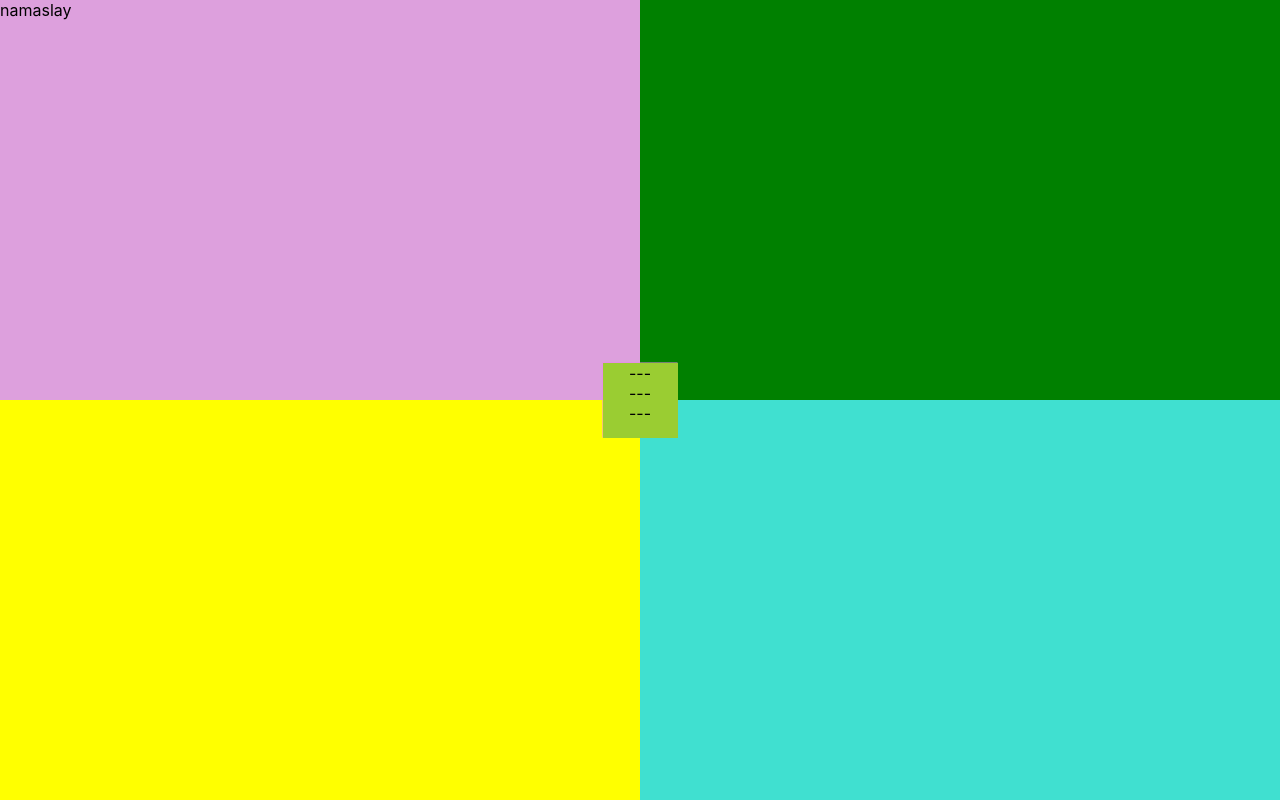
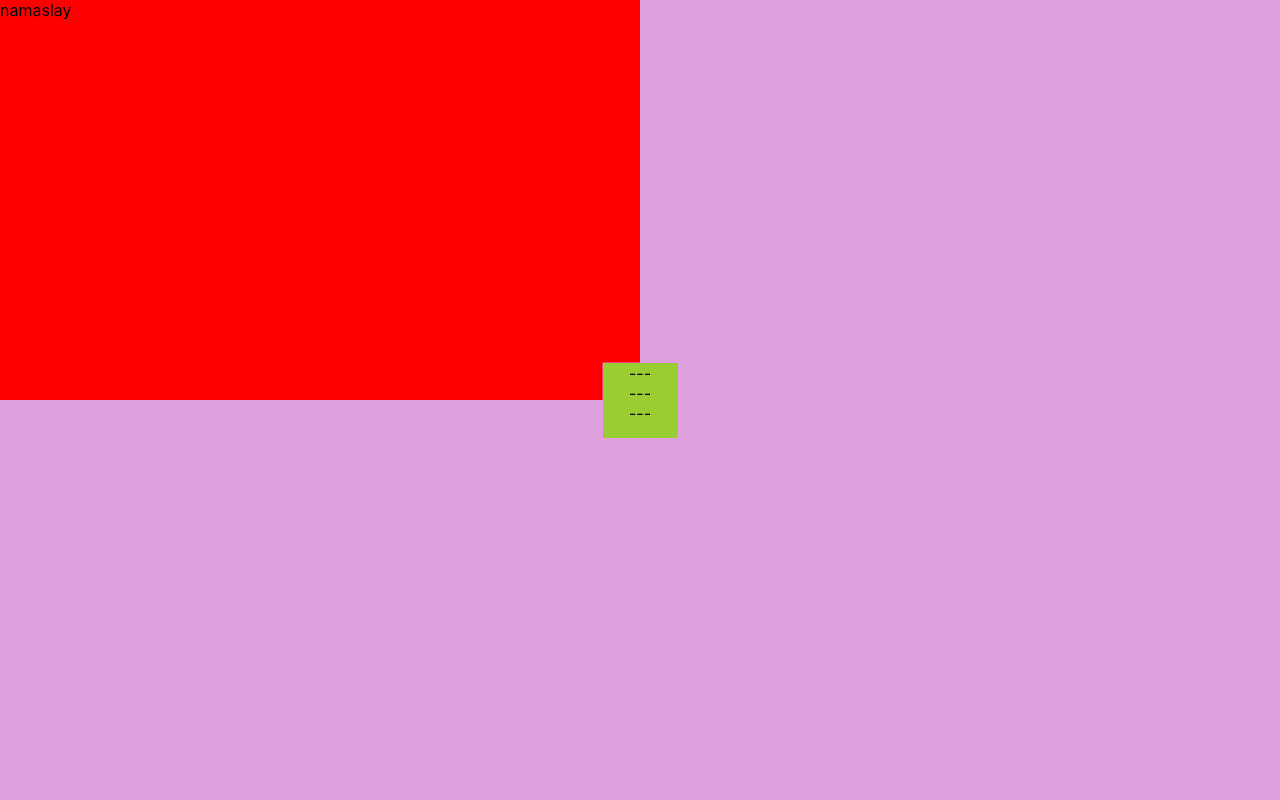
Before and after one commit to Heisey/namaslay, a React (Create React App) app: page / in a window 1280 px wide. Built offline with nearby package versions, Linux system fonts and the light colour scheme.

Commit message:
finished base styles of panel

```diff
--- a/src/App.tsx
+++ b/src/App.tsx
@@ -7,8 +7,8 @@
 function App() {
   return (
     <div className="App">
-      <Landing />
-      {/* <Schedule /> */}
+      {/* <Landing /> */}
+      <Schedule />
     </div>
   );
 }
--- a/src/components/panels/NamaslayPanel/NamaslayPanel.tsx
+++ b/src/components/panels/NamaslayPanel/NamaslayPanel.tsx
@@ -1,4 +1,6 @@
 import React from 'react';
+
+import './NamaslayPanel.scss'
 interface NamaslayPanelProps {
   navState: boolean
 }
--- a/src/pages/Landing/Landing.scss
+++ b/src/pages/Landing/Landing.scss
@@ -11,15 +11,11 @@
   &__tr,
   &__bl,
   &__br {
-    height: 100vh / 2;
-    width: 100vw / 2;
+    height: 50vh;
+    width: 50vw;
     // min-height: 540px;
     // min-width: 960px;
   }
-  &__tl {
-    background-color: red;
-  }
-
   &__tr {
     background-color: green;
   }
--- a/src/pages/Schedule/Schedule.tsx
+++ b/src/pages/Schedule/Schedule.tsx
@@ -1,5 +1,6 @@
 import React, { useState } from 'react'
 
+import NamaslayPanel from '../../components/panels/NamaslayPanel/NamaslayPanel'
 import Nav from '../../components/Nav/Nav';
 
 import './Schedule.scss';
@@ -16,6 +17,9 @@
         navState={showNav}
         toggleNav={handleShowNav}
       />
+      <NamaslayPanel
+        navState={showNav}
+      />
     </div>
   )
 }
```
